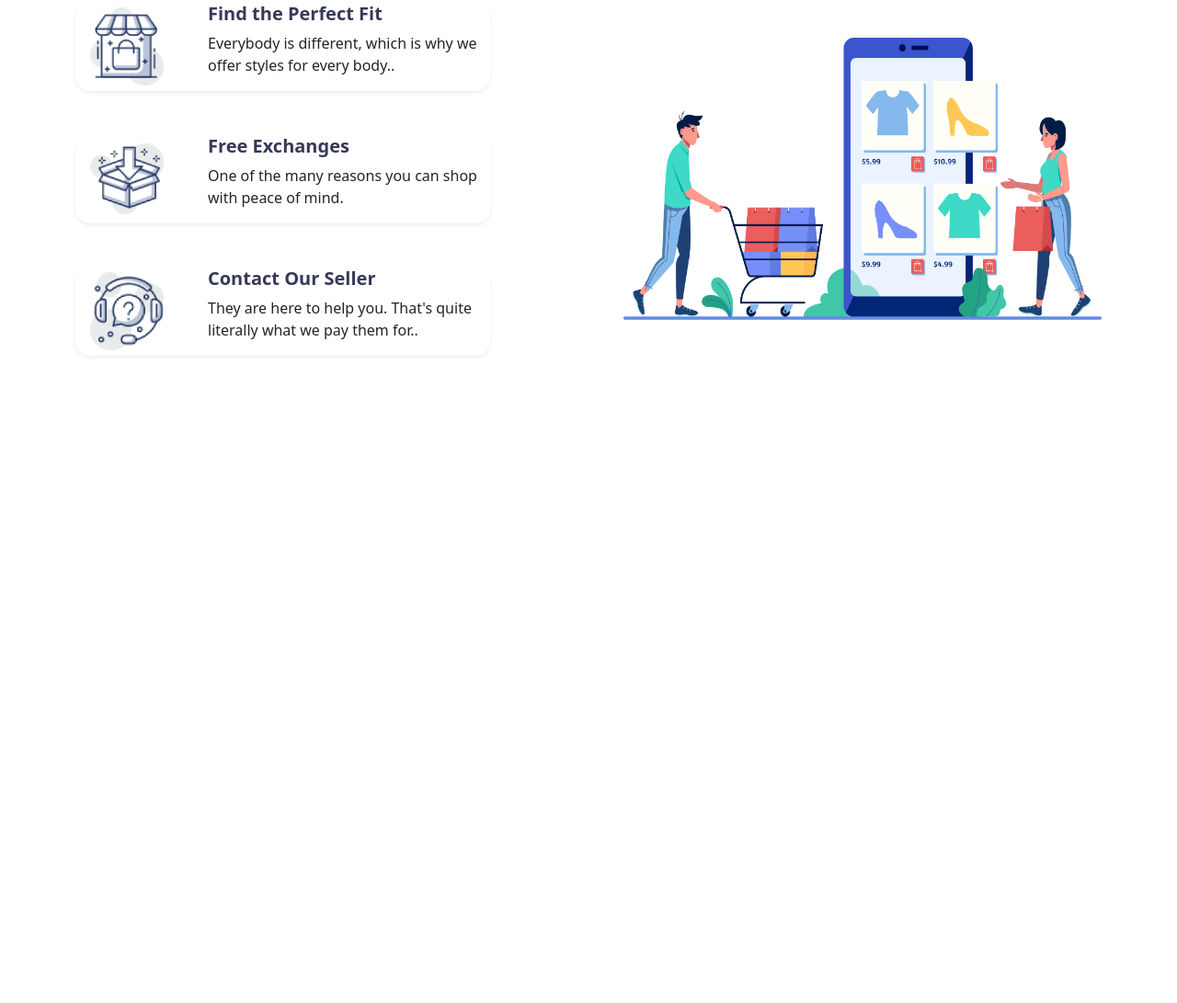
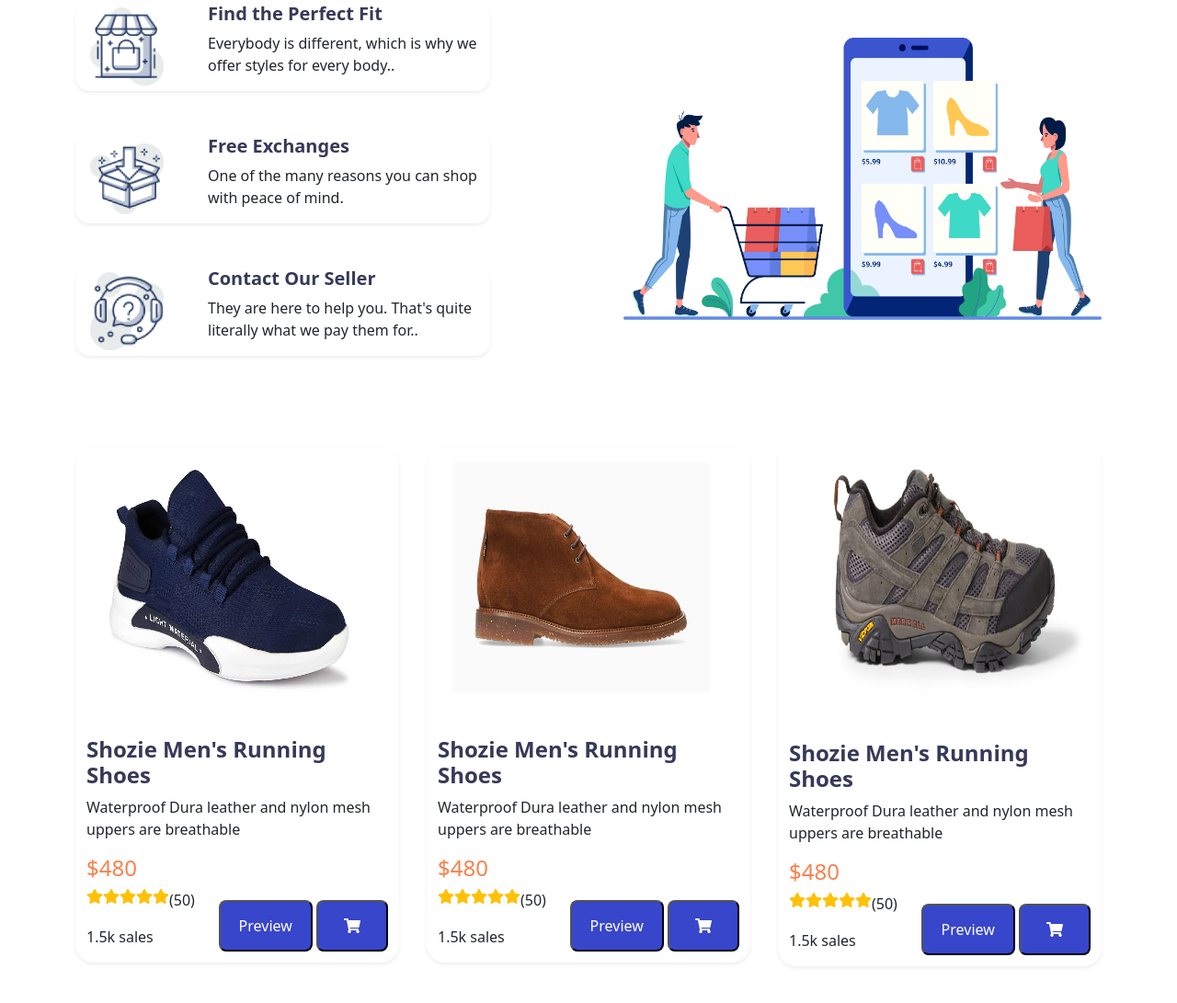
Before and after one commit to jamirali720/Nike-React-Fashion, a plain HTML site: page index.html in a window 1280 px wide. Shown: the part 1948-3039 px from the top of the page at 92% size. Before the commit the page ends 2431 px from the top, so only its background shows below. Drawn offline with Linux system fonts and the light colour scheme.

Commit message:
bonas section

```diff
--- a/index.html
+++ b/index.html
@@ -244,6 +244,99 @@
         </div>
     </section>
     <!-- section-four-end-->
+    <section>
+        <div class="container my-5">
+            <div class="row justify-content-sm-between align-items-sm-center">
+                <div class="col-sm-3 card shadow-sm border-0" style="width: 22em; border-radius: 20px;">
+                    <div id="animation" class="ms-3 mt-3">
+                        <img src="Photos/but1.jpg" alt="" style="width: 280px; height: 250px;">
+                    </div>
+                    <div>
+                        <h4 class="heading-font-color mt-5">Shozie Men's Running Shoes</h4>
+                        <p>Waterproof Dura leather and nylon mesh uppers are breathable
+                        </p>
+                        <h4 class="my-price-color">$480</h4>
+                    </div>
+                        <div class="d-flex justify-content-between align-items-center">
+                            <div class="left">
+                                <div class="d-flex">
+                                    <i class="fas fa-star text-warning"></i>
+                                    <i class="fas fa-star text-warning"></i>
+                                    <i class="fas fa-star text-warning"></i>
+                                    <i class="fas fa-star text-warning"></i>
+                                    <i class="fas fa-star text-warning"></i>
+                                    <p>(50)</p>
+                                </div>
+                                <p>1.5k sales</p>
+                            </div>
+                            <div class="right">
+                                <button class="my-button-color">Preview</button>
+                                <button class="my-button-color"><i  class="fas fa-shopping-cart px-2"></i></button>
+                            </div>
+                        </div>
+                </div>
+                    <div class="col-sm-3 card shadow-sm border-0" style="width: 22em; border-radius: 20px;">
+                        <div id="animation" class="ms-3 mt-3">
+                            <img src="Photos/but3-small.jpg" alt="" style="width: 280px; height: 250px; ">
+                        </div>
+                        <div>
+                            <h4 class="heading-font-color mt-5">Shozie Men's Running Shoes</h4>
+                            <p>Waterproof Dura leather and nylon mesh uppers are breathable
+                            </p>
+                            <h4 class="my-price-color">$480</h4>
+                        </div>
+                            <div class="d-flex justify-content-between align-items-center">
+                                <div class="left">
+                                    <div class="d-flex">
+                                        <i class="fas fa-star text-warning"></i>
+                                        <i class="fas fa-star text-warning"></i>
+                                        <i class="fas fa-star text-warning"></i>
+                                        <i class="fas fa-star text-warning"></i>
+                                        <i class="fas fa-star text-warning"></i>
+                                        <p>(50)</p>
+                                    </div>
+                                    <p>1.5k sales</p>
+                                </div>
+                                <div class="right">
+                                    <button class="my-button-color">Preview</button>
+                                    <button class="my-button-color"><i  class="fas fa-shopping-cart px-2"></i></button>
+                                </div>
+                            </div>
+                    </div>
+
+
+                    <div class="col-sm-3 card shadow-sm border-0 " style="width: 22em; border-radius: 20px;">
+                        <div id="animation" class="ms-5 mt-4">
+                            <img src="Photos/but3.jpg" alt="" style="width: 280px; height: 250px;">
+                        </div>
+                        <div>
+                            <h4 class="heading-font-color mt-5">Shozie Men's Running Shoes</h4>
+                            <p>Waterproof Dura leather and nylon mesh uppers are breathable
+                            </p>
+                            <h4 class="my-price-color">$480</h4>
+                        </div>
+                            <div class="d-flex justify-content-between align-items-center">
+                                <div class="left">
+                                    <div class="d-flex">
+                                        <i class="fas fa-star text-warning"></i>
+                                        <i class="fas fa-star text-warning"></i>
+                                        <i class="fas fa-star text-warning"></i>
+                                        <i class="fas fa-star text-warning"></i>
+                                        <i class="fas fa-star text-warning"></i>
+                                        <p>(50)</p>
+                                    </div>
+                                    <p>1.5k sales</p>
+                                </div>
+                                <div class="right">
+                                    <button class="my-button-color">Preview</button>
+                                    <button class="my-button-color"><i  class="fas fa-shopping-cart px-2"></i></button>
+                                </div>
+                            </div>
+                    </div>
+
+            </div>
+         </div>
+    </section>
 
 
 
--- a/style.css
+++ b/style.css
@@ -29,3 +29,14 @@
     color:  #363958;
     font-weight: 700;
 }
+#animation img {
+    transition: width 2s, height 2s, ease-in-out 4s;
+    overflow: hidden;
+}
+#animation img:hover {
+    transform: scale(1.5);
+
+}
+#running-shoes-radius {
+    border-radius: 20px;
+}
```
Also changed, not shown: Photos/but1.jpg (added), Photos/but2.jpg (added), Photos/but3-small.jpg (added), Photos/but3.jpg (added).
